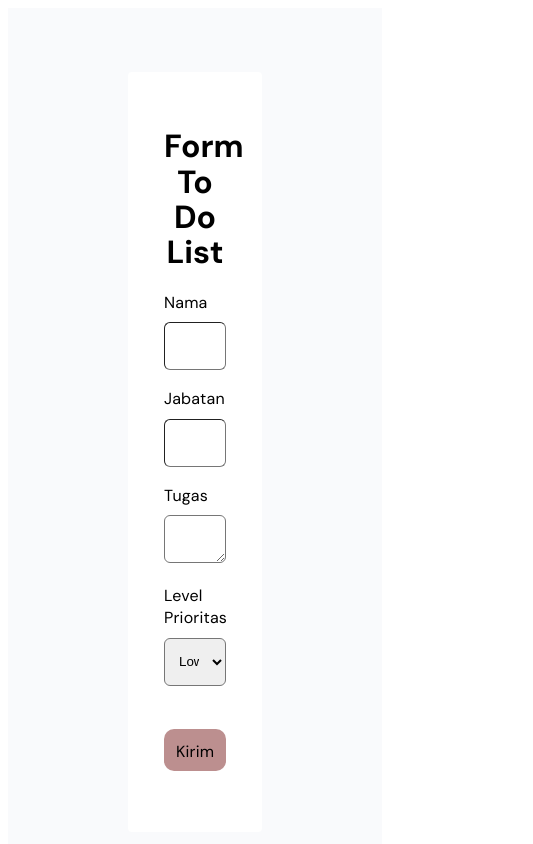
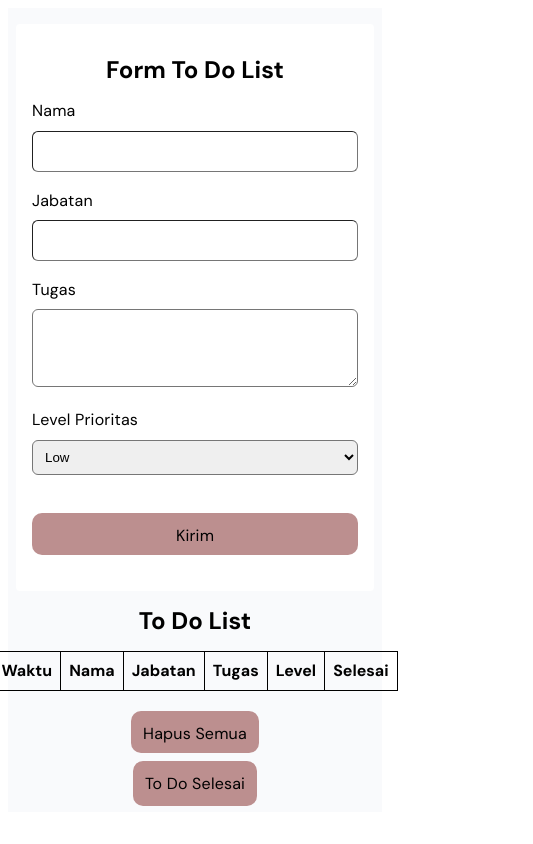
Before and after one commit to bima-perdana/Mission-4, a plain HTML site: page index.html in a window 390 px wide. Shown: the top 844 px of the page, 533 px wide, since content can reach past the window. Drawn offline with Linux system fonts and the light colour scheme.

Commit message:
membuat kodingan menjadi responsive

```diff
--- a/style.css
+++ b/style.css
@@ -1,10 +1,12 @@
-.container{
+.container {
+    display: flex;
+    flex-direction: column;
     align-items: center;
     justify-content: center;
-    padding: 64px 120px 64px 120px;
+    padding: 32px 16px;
     background-color: #F9FAFC;
+    box-sizing: border-box;
 }
-
 
 .input-container {
     margin-bottom: 10px;
@@ -22,38 +24,39 @@ th, td {
     text-align: left;
 }
 
-h1{
+h1 {
     text-align: center;
 }
-
 
 form input[type="text"],
 form textarea, select {
     width: 100%;
-    height: 48px;
     padding: 12px 10px;
     margin: 8px 0;
-
+    height: auto;
     border-radius: 6px;
     box-sizing: border-box;
     border-width: 1px;
 }
 
-.button-form{
+.button-form {
     max-width: 300px;
+    width: 100%;
     max-height: 42px;
     border-radius: 10px;
 }
 
-.form{
+.form {
     margin: auto;
+    width: 100%;
     max-width: 590px;
-    padding: 36px;
-    border-color: #F1F1F1;    ;
+    padding: 16px;
+    border-color: #F1F1F1;
     border-width: 1px;
     border-radius: 4px;
-    gap: 36px;
+    gap: 16px;
     background-color: #FFFF;
+    box-sizing: border-box;
 }
 
 button, a {
@@ -61,7 +64,7 @@ button, a {
     background-color: rosybrown;
     width: 100%;
     padding: 12px;
-    margin: 25px 0;
+    margin: 20px 0;
     border: none;
     border-radius: 4px;
     cursor: pointer;
@@ -71,11 +74,11 @@ button, a {
     text-decoration: line-through;
 }
 
-.center{
+.center {
     text-align: center;
 }
 
-.left{
+.left {
     text-align: left;
 }
 
@@ -95,21 +98,60 @@ button, a {
     font-weight: 500;
     font-size: 16px;
     font-style: normal;
- }
+}
 
- .dm-sans-bold {
+.dm-sans-bold {
     font-family: "DM Sans", sans-serif;
     line-height: 22.4px;
     font-weight: 700;
     font-size: 16px;
     font-style: normal;
- }
+}
 
- .dm-form{
+.dm-form {
     font-size: 32px;
     line-height: 35.2px;
 }
 
- tbody td {
+tbody td {
     text-align: center;
- }
+}
+
+@media (max-width: 600px) {
+    .container {
+        padding: 16px 8px;
+    }
+
+    .form {
+        padding: 16px;
+        gap: 16px;
+    }
+
+    .input-container input,
+    .input-container textarea,
+    .input-container select {
+        padding: 8px;
+    }
+
+    th, td {
+        padding: 8px;
+    }
+
+    .button-form {
+        max-width: none;
+        width: 100%;
+    }
+
+    button {
+        margin: 20px 0;
+    }
+
+    a {
+        margin: 40px 0;
+    }
+
+    .dm-form {
+        font-size: 24px;
+        line-height: 28px;
+    }
+}
```
